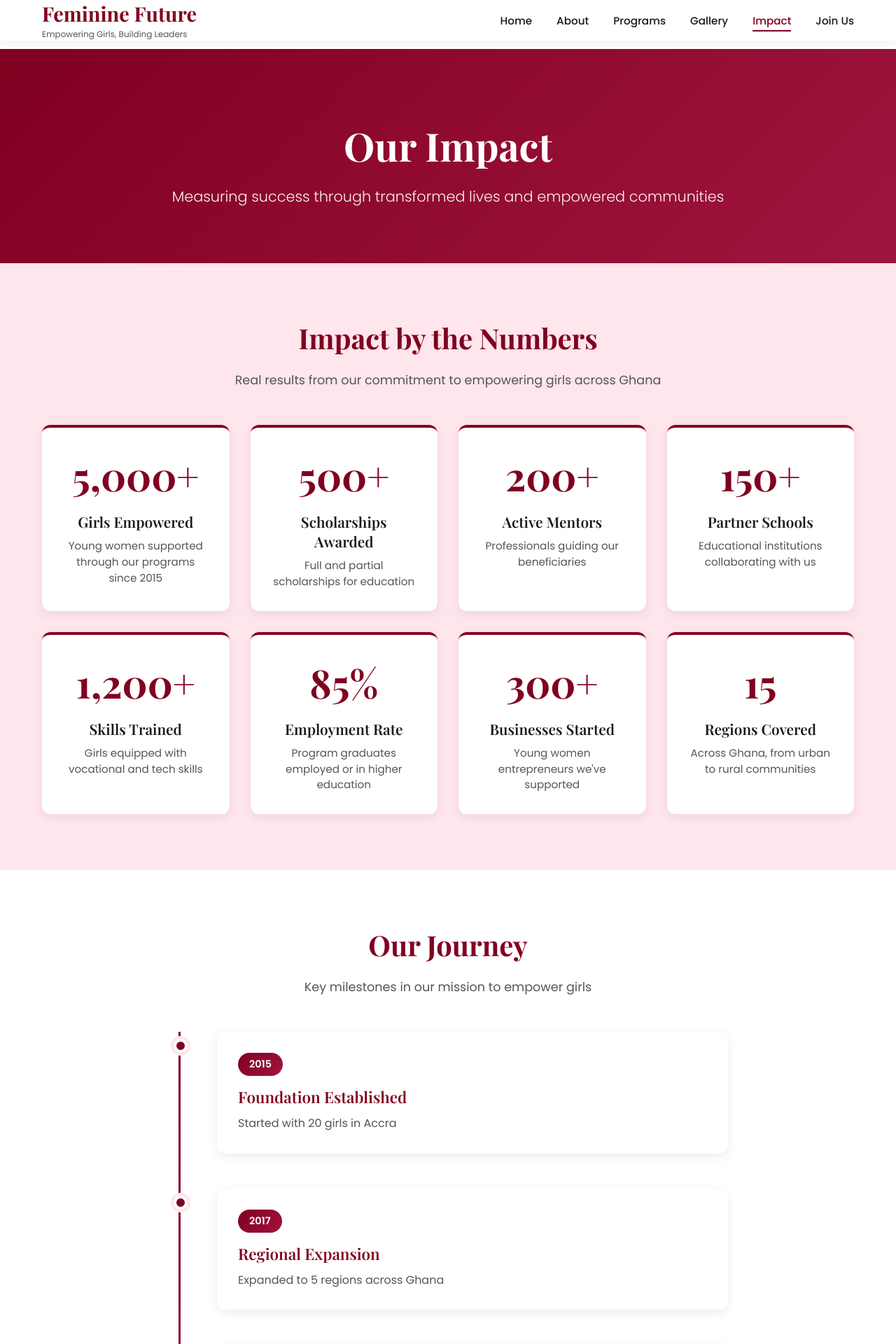
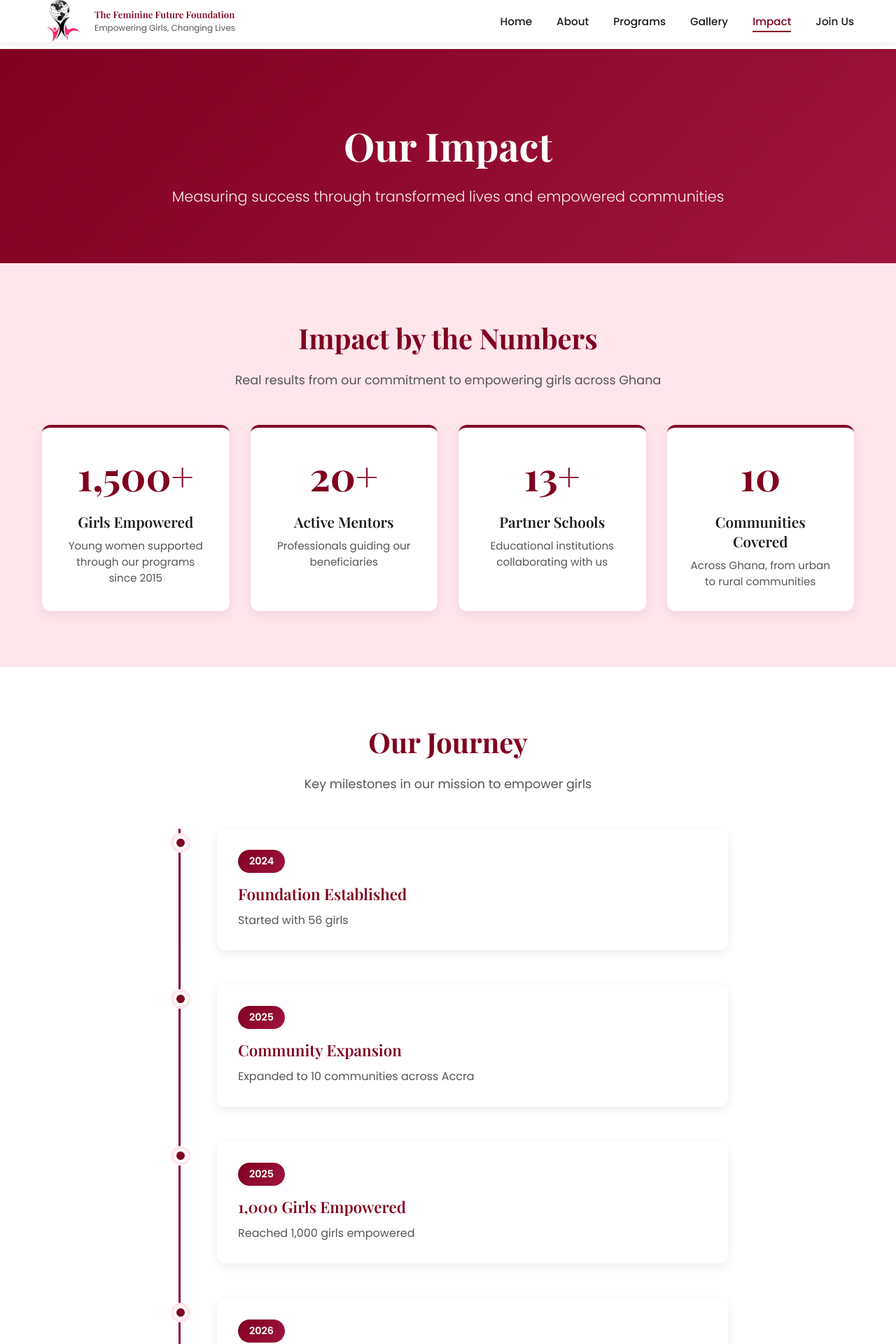
Before and after one commit to ellieGem/feminine-future, a React (Create React App) app: page /impact in a window 1280 px wide. Shown: the top 1920 px of the page at 70% size. Built offline with nearby package versions, Linux system fonts and the light colour scheme; the HTML template or start-up script is replaced by a standard one.

Commit message:
Refactor code structure for improved readability and maintainability

```diff
--- a/src/components/Navigation.css
+++ b/src/components/Navigation.css
@@ -19,12 +19,33 @@
   display: flex;
   justify-content: space-between;
   align-items: center;
-  padding: 15px 20px;
+  padding: 25px 40px;
 }
 
 .logo {
   text-decoration: none;
   color: var(--primary-maroon);
+  display: flex;
+  align-items: center;
+  gap: 15px;
+  transition: transform 0.3s ease;
+}
+
+.logo:hover {
+  transform: scale(1.05);
+}
+
+.logo-image {
+  width: 60px;
+  height: 60px;
+  object-fit: contain;
+  border-radius: 8px;
+}
+
+.logo-text {
+  display: flex;
+  flex-direction: column;
+  gap: 2px;
 }
 
 .logo h1 {
@@ -37,7 +58,7 @@
 .logo-tagline {
   font-size: 0.75rem;
   color: var(--gray-text);
-  margin: 2px 0 0 0;
+  margin: 0;
   font-weight: 400;
   font-family: 'Poppins', sans-serif;
 }
@@ -141,6 +162,15 @@
     padding: 10px 0;
   }
 
+  .logo {
+    gap: 10px;
+  }
+
+  .logo-image {
+    width: 40px;
+    height: 40px;
+  }
+
   .logo h1 {
     font-size: 1.5rem;
   }
--- a/src/components/Navigation.js
+++ b/src/components/Navigation.js
@@ -29,8 +29,11 @@ function Navigation() {
     <nav className={`navigation ${isScrolled ? 'scrolled' : ''}`}>
       <div className="container nav-container">
         <Link to="/" className="logo">
-          <h1>Feminine Future</h1>
-          <p className="logo-tagline">Empowering Girls, Building Leaders</p>
+          <img className="logo-image" src="/logo.png" alt="The Feminine Future Foundation Logo" />
+          <div className="logo-text">
+            <h5>The Feminine Future Foundation</h5>
+            <p className="logo-tagline">Empowering Girls, Changing Lives</p>
+          </div>
         </Link>
 
         <button
--- a/src/pages/About.js
+++ b/src/pages/About.js
@@ -1,47 +1,51 @@
-import React from 'react';
-import './About.css';
+import React from "react";
+import "./About.css";
 
 function About() {
   const team = [
     {
-      name: 'Dr. Abena Osei',
-      role: 'Founder & Executive Director',
-      bio: 'Passionate advocate for girls\' education with 15+ years of experience in non-profit leadership.'
+      name: "Dr. Abena Osei",
+      role: "Founder & Executive Director",
+      bio: "Passionate advocate for girls' education with 15+ years of experience in non-profit leadership.",
     },
     {
-      name: 'Kwame Mensah',
-      role: 'Director of Programs',
-      bio: 'Educational strategist dedicated to creating impactful learning experiences for young women.'
+      name: "Kwame Mensah",
+      role: "Director of Programs",
+      bio: "Educational strategist dedicated to creating impactful learning experiences for young women.",
     },
     {
-      name: 'Efua Asante',
-      role: 'Head of Partnerships',
-      bio: 'Expert in building sustainable partnerships that drive meaningful social change.'
+      name: "Efua Asante",
+      role: "Head of Partnerships",
+      bio: "Expert in building sustainable partnerships that drive meaningful social change.",
     },
     {
-      name: 'Kofi Adjei',
-      role: 'Financial Director',
-      bio: 'Ensuring transparent and efficient use of resources to maximize impact for beneficiaries.'
-    }
+      name: "Kofi Adjei",
+      role: "Financial Director",
+      bio: "Ensuring transparent and efficient use of resources to maximize impact for beneficiaries.",
+    },
   ];
 
   const values = [
     {
-      title: 'Empowerment',
-      description: 'We believe in giving girls the tools, knowledge, and confidence to shape their own futures.'
+      title: "Empowerment",
+      description:
+        "We believe in giving girls the tools, knowledge, and confidence to shape their own futures.",
     },
     {
-      title: 'Equality',
-      description: 'Every girl deserves equal access to opportunities regardless of their background or circumstances.'
+      title: "Equality",
+      description:
+        "Every girl deserves equal access to opportunities regardless of their background or circumstances.",
     },
     {
-      title: 'Excellence',
-      description: 'We strive for the highest standards in everything we do, from education to mentorship.'
+      title: "Excellence",
+      description:
+        "We strive for the highest standards in everything we do, from education to mentorship.",
     },
     {
-      title: 'Community',
-      description: 'Building strong, supportive networks that uplift and empower girls and their communities.'
-    }
+      title: "Community",
+      description:
+        "Building strong, supportive networks that uplift and empower girls and their communities.",
+    },
   ];
 
   return (
@@ -61,31 +65,53 @@ function About() {
             <div className="story-text">
               <h2 className="section-title">Our Story</h2>
               <p>
-                Feminine Future was founded in 2015 with a simple yet powerful vision: to create a Ghana
-                where every girl has the opportunity to reach her full potential. Our founder, Dr. Abena Osei,
-                witnessed firsthand the barriers that prevented talented young women from pursuing their dreams.
+                The Feminine Future Foundation was founded in 2024 with a simple
+                yet powerful vision: to create a Ghana where every girl has the
+                opportunity to reach her full potential.
               </p>
               <p>
-                What began as a small mentorship program for 20 girls in Accra has grown into a nationwide
-                movement reaching over 5,000 girls across 15 regions of Ghana. We've expanded our offerings
-                to include scholarships, skills training, and economic empowerment initiatives that address
-                the multifaceted challenges girls face.
+                Our founder, Miriam Suttah, witnessed firsthand the barriers that prevented talented
+                young women from pursuing their dreams. What began as a small
+                mentorship program for <b>56</b> girls in Accra has grown into a
+                nationwide movement reaching over 2000 girls across over 10
+                communities in Ghana.
               </p>
               <p>
-                Today, we work with schools, communities, and partner organizations to create a comprehensive
-                support system that nurtures the next generation of female leaders, entrepreneurs, doctors,
-                engineers, and changemakers who will shape Ghana's future.
+                 We've expanded our offerings to include
+                scholarships, skills training, and economic empowerment
+                initiatives that address the multifaceted challenges girls face.
               </p>
             </div>
             <div className="story-image">
               <div className="image-placeholder">
-                <svg viewBox="0 0 400 400" fill="none" xmlns="http://www.w3.org/2000/svg">
-                  <rect width="400" height="400" fill="var(--pale-maroon)"/>
-                  <circle cx="200" cy="150" r="60" fill="var(--primary-maroon)"/>
-                  <path d="M200 220 L200 320 M170 260 L200 220 L230 260 M160 320 L240 320"
-                        stroke="var(--primary-maroon)" strokeWidth="8" strokeLinecap="round"/>
-                  <text x="200" y="370" textAnchor="middle" fill="var(--primary-maroon)"
-                        fontSize="16" fontWeight="600">Empowering Girls</text>
+                <svg
+                  viewBox="0 0 400 400"
+                  fill="none"
+                  xmlns="http://www.w3.org/2000/svg"
+                >
+                  <rect width="400" height="400" fill="var(--pale-maroon)" />
+                  <circle
+                    cx="200"
+                    cy="150"
+                    r="60"
+                    fill="var(--primary-maroon)"
+                  />
+                  <path
+                    d="M200 220 L200 320 M170 260 L200 220 L230 260 M160 320 L240 320"
+                    stroke="var(--primary-maroon)"
+                    strokeWidth="8"
+                    strokeLinecap="round"
+                  />
+                  <text
+                    x="200"
+                    y="370"
+                    textAnchor="middle"
+                    fill="var(--primary-maroon)"
+                    fontSize="16"
+                    fontWeight="600"
+                  >
+                    Empowering Girls
+                  </text>
                 </svg>
               </div>
             </div>
@@ -101,18 +127,21 @@ function About() {
               <div className="box-icon">🎯</div>
               <h3>Our Mission</h3>
               <p>
-                To empower girls and young women in Ghana through access to quality education,
-                mentorship programs, and economic opportunities that enable them to become confident,
-                skilled, and independent leaders who drive positive change in their communities.
+                To empower girls and young women in Ghana through access to
+                quality education, mentorship programs, and economic
+                opportunities that enable them to become confident, skilled, and
+                independent leaders who drive positive change in their
+                communities.
               </p>
             </div>
             <div className="vision-box card">
               <div className="box-icon">✨</div>
               <h3>Our Vision</h3>
               <p>
-                A Ghana where every girl has equal access to opportunities and resources needed to
-                achieve her dreams, where gender equality is the norm, and where women lead at every
-                level of society, contributing to a more prosperous and equitable nation.
+                A Ghana where every girl has equal access to opportunities and
+                resources needed to achieve her dreams, where gender equality is
+                the norm, and where women lead at every level of society,
+                contributing to a more prosperous and equitable nation.
               </p>
             </div>
           </div>
@@ -124,7 +153,8 @@ function About() {
         <div className="container">
           <h2 className="section-title">Our Core Values</h2>
           <p className="section-subtitle">
-            These principles guide everything we do and shape how we serve our community
+            These principles guide everything we do and shape how we serve our
+            community
           </p>
           <div className="values-grid">
             {values.map((value, index) => (
@@ -142,16 +172,29 @@ function About() {
         <div className="container">
           <h2 className="section-title">Meet Our Team</h2>
           <p className="section-subtitle">
-            Dedicated professionals committed to transforming lives and building a brighter future
+            Dedicated professionals committed to transforming lives and building
+            a brighter future
           </p>
           <div className="team-grid">
             {team.map((member, index) => (
               <div key={index} className="team-card card">
                 <div className="team-avatar">
-                  <svg viewBox="0 0 100 100" fill="none" xmlns="http://www.w3.org/2000/svg">
-                    <circle cx="50" cy="50" r="50" fill="var(--pale-maroon)"/>
-                    <circle cx="50" cy="35" r="15" fill="var(--primary-maroon)"/>
-                    <path d="M25 75 Q50 60 75 75 L75 100 L25 100 Z" fill="var(--primary-maroon)"/>
+                  <svg
+                    viewBox="0 0 100 100"
+                    fill="none"
+                    xmlns="http://www.w3.org/2000/svg"
+                  >
+                    <circle cx="50" cy="50" r="50" fill="var(--pale-maroon)" />
+                    <circle
+                      cx="50"
+                      cy="35"
+                      r="15"
+                      fill="var(--primary-maroon)"
+                    />
+                    <path
+                      d="M25 75 Q50 60 75 75 L75 100 L25 100 Z"
+                      fill="var(--primary-maroon)"
+                    />
                   </svg>
                 </div>
                 <h3>{member.name}</h3>
@@ -168,10 +211,17 @@ function About() {
         <div className="container">
           <div className="cta-box">
             <h2>Want to Learn More?</h2>
-            <p>Explore our programs and discover how you can be part of our mission</p>
+            <p>
+              Explore our programs and discover how you can be part of our
+              mission
+            </p>
             <div className="cta-buttons">
-              <a href="/programs" className="btn btn-primary">View Our Programs</a>
-              <a href="/contact" className="btn btn-secondary">Get in Touch</a>
+              <a href="/programs" className="btn btn-primary">
+                View Our Programs
+              </a>
+              <a href="/contact" className="btn btn-secondary">
+                Get in Touch
+              </a>
             </div>
           </div>
         </div>
--- a/src/pages/Contact.js
+++ b/src/pages/Contact.js
@@ -64,7 +64,7 @@ function Contact() {
     {
       icon: '📍',
       title: 'Visit Us',
-      details: ['Feminine Future Foundation', 'East Legon, Accra', 'Ghana']
+      details: ['Feminine Future Foundation', 'Community 18, Tema', 'Ghana']
     },
     {
       icon: '📧',
@@ -74,7 +74,7 @@ function Contact() {
     {
       icon: '📞',
       title: 'Call Us',
-      details: ['+233 XX XXX XXXX', '+233 XX XXX XXXX', 'Mon-Fri: 9AM - 5PM']
+      details: ['+233 55 391 3358', 'Mon-Fri: 9AM - 5PM']
     },
     {
       icon: '🌐',
--- a/src/pages/Home.css
+++ b/src/pages/Home.css
@@ -1,11 +1,12 @@
 .home {
-  margin-top: 70px;
+  margin-top: 0;
+  padding-top: 0;
 }
 
 /* Hero Section */
 .hero {
   position: relative;
-  height: 90vh;
+  height: 100vh;
   min-height: 600px;
   display: flex;
   align-items: center;
@@ -15,6 +16,8 @@
   background-position: center;
   background-repeat: no-repeat;
   overflow: hidden;
+  margin-top: -70px;
+  padding-top: 70px;
 }
 
 .hero::before {
--- a/src/pages/Home.js
+++ b/src/pages/Home.js
@@ -25,10 +25,10 @@ function Home() {
   ];
 
   const stats = useMemo(() => [
-    { number: 5000, label: 'Girls Empowered', suffix: '+' },
-    { number: 150, label: 'Partner Schools', suffix: '+' },
-    { number: 200, label: 'Mentors', suffix: '+' },
-    { number: 15, label: 'Regions Covered', suffix: '' }
+    { number: 1500, label: 'Girls Empowered', suffix: '+' },
+    { number: 13, label: 'Partner Schools', suffix: '+' },
+    { number: 20, label: 'Mentors', suffix: '+' },
+    { number: 10, label: 'Communities Covered', suffix: '+' }
   ], []);
 
   const animateCounters = useCallback(() => {
@@ -116,7 +116,7 @@ function Home() {
           <div className="mission-content">
             <h2 className="section-title">Our Mission</h2>
             <p className="mission-text">
-              Feminine Future is dedicated to transforming the lives of girls and young women across Ghana
+              The Feminine Future Foundation is dedicated to transforming the lives of girls and young women across Ghana
               by providing access to quality education, meaningful mentorship, and economic opportunities.
               We believe that when you empower a girl, you empower an entire community.
             </p>
--- a/src/pages/Impact.js
+++ b/src/pages/Impact.js
@@ -7,50 +7,50 @@ function Impact() {
 
   const impactStats = useMemo(() => [
     {
-      number: 5000,
+      number: 1500,
       label: 'Girls Empowered',
       description: 'Young women supported through our programs since 2015',
       suffix: '+'
     },
+    // {
+    //   number: 500,
+    //   label: 'Scholarships Awarded',
+    //   description: 'Full and partial scholarships for education',
+    //   suffix: '+'
+    // },
     {
-      number: 500,
-      label: 'Scholarships Awarded',
-      description: 'Full and partial scholarships for education',
-      suffix: '+'
-    },
-    {
-      number: 200,
+      number: 20,
       label: 'Active Mentors',
       description: 'Professionals guiding our beneficiaries',
       suffix: '+'
     },
     {
-      number: 150,
+      number: 13,
       label: 'Partner Schools',
       description: 'Educational institutions collaborating with us',
       suffix: '+'
     },
+    // {
+    //   number: 1200,
+    //   label: 'Skills Trained',
+    //   description: 'Girls equipped with vocational and tech skills',
+    //   suffix: '+'
+    // },
+    // {
+    //   number: 85,
+    //   label: 'Employment Rate',
+    //   description: 'Program graduates employed or in higher education',
+    //   suffix: '%'
+    // },
+    // {
+    //   number: 300,
+    //   label: 'Businesses Started',
+    //   description: 'Young women entrepreneurs we\'ve supported',
+    //   suffix: '+'
+    // },
     {
-      number: 1200,
-      label: 'Skills Trained',
-      description: 'Girls equipped with vocational and tech skills',
-      suffix: '+'
-    },
-    {
-      number: 85,
-      label: 'Employment Rate',
-      description: 'Program graduates employed or in higher education',
-      suffix: '%'
-    },
-    {
-      number: 300,
-      label: 'Businesses Started',
-      description: 'Young women entrepreneurs we\'ve supported',
-      suffix: '+'
-    },
-    {
-      number: 15,
-      label: 'Regions Covered',
+      number: 10,
+      label: 'Communities Covered',
       description: 'Across Ghana, from urban to rural communities',
       suffix: ''
     }
@@ -168,34 +168,34 @@ function Impact() {
 
   const achievements = [
     {
-      year: '2015',
+      year: '2024',
       title: 'Foundation Established',
-      description: 'Started with 20 girls in Accra'
+      description: 'Started with 56 girls'
     },
     {
-      year: '2017',
-      title: 'Regional Expansion',
-      description: 'Expanded to 5 regions across Ghana'
+      year: '2025',
+      title: 'Community Expansion',
+      description: 'Expanded to 10 communities across Accra'
     },
     {
-      year: '2019',
-      title: '1,000 Girls Milestone',
+      year: '2025',
+      title: '1,000 Girls Empowered',
       description: 'Reached 1,000 girls empowered'
     },
     {
-      year: '2021',
-      title: 'Tech Hub Launch',
-      description: 'Opened our first technology training center'
+      year: '2026',
+      title: 'Reading: A lost Art Launch',
+      description: 'Launched our reading program across 3 schools'
     },
+    // {
+    //   year: '2023',
+    //   title: 'National Recognition',
+    //   description: 'Awarded National Excellence in Education'
+    // },
     {
-      year: '2023',
-      title: 'National Recognition',
-      description: 'Awarded National Excellence in Education'
-    },
-    {
-      year: '2024',
-      title: '5,000 Girls Impact',
-      description: 'Celebrating 5,000+ lives transformed'
+      year: '2026',
+      title: '2,000 Girls Impact',
+      description: 'Celebrating 2,000+ lives transformed'
     }
   ];
 
```
Also changed, not shown: public/logo.png (added).
